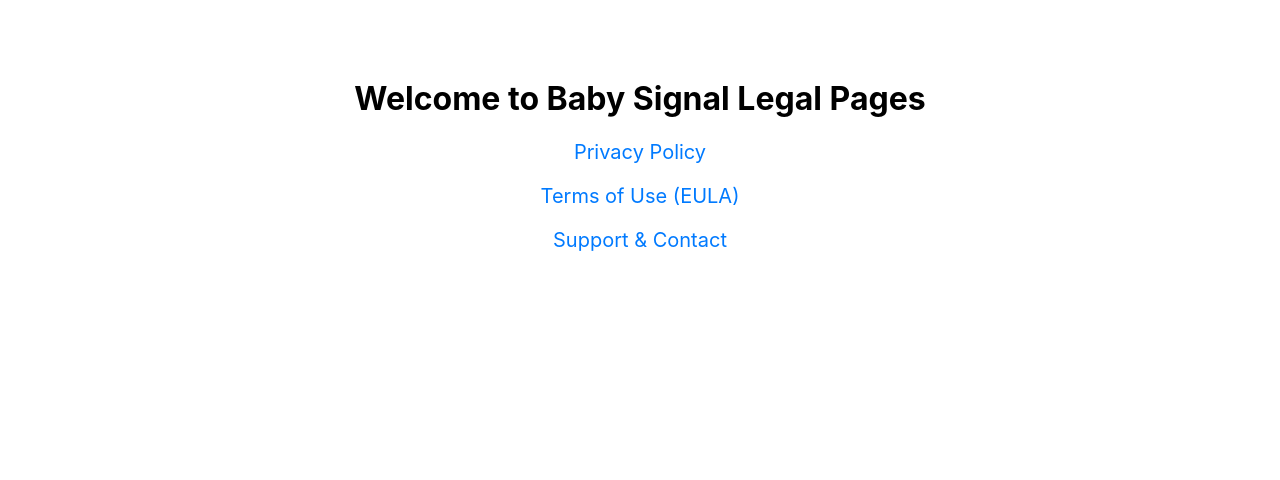
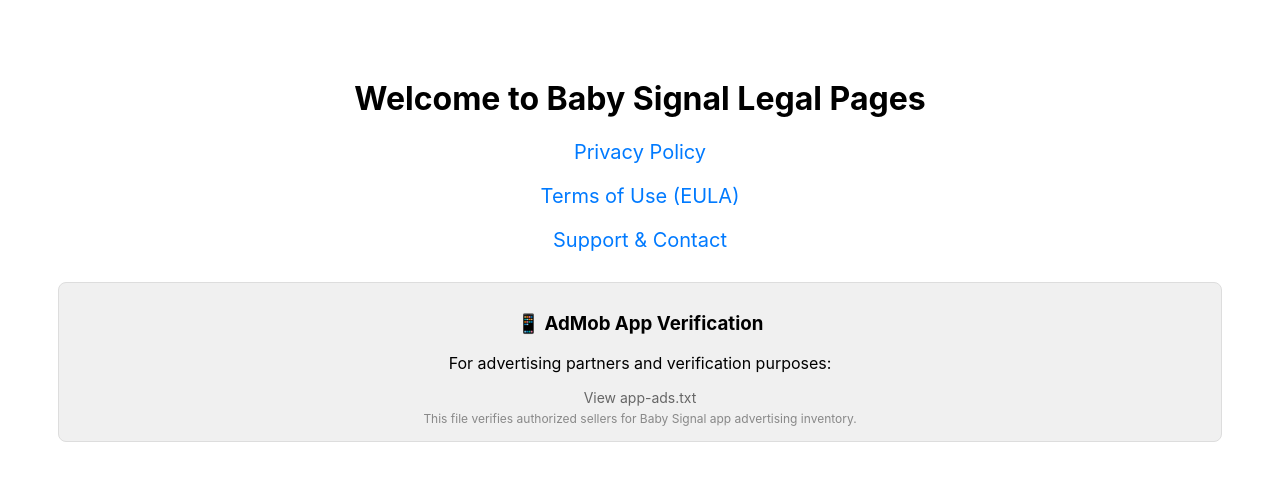
Before and after one commit to CodeRunner24/-baby-signal-privacy, a plain HTML site: page index.html in a window 1280 px wide. Drawn offline with Linux system fonts and the light colour scheme.

Commit message:
Update index.html

```diff
--- a/index.html
+++ b/index.html
@@ -20,6 +20,18 @@
     a:hover {
       text-decoration: underline;
     }
+    .app-ads-link {
+      background-color: #f0f0f0;
+      padding: 10px;
+      border-radius: 8px;
+      margin: 30px 0;
+      border: 1px solid #ddd;
+    }
+    .app-ads-link a {
+      color: #666;
+      font-size: 14px;
+      margin: 5px;
+    }
   </style>
 </head>
 <body>
@@ -27,5 +39,15 @@
   <a href="privacy-policy.html">Privacy Policy</a>
   <a href="terms-of-use.html">Terms of Use (EULA)</a>
   <a href="support.html">Support & Contact</a>
+
+  <!-- AdMob app-ads.txt Section -->
+  <div class="app-ads-link">
+    <h3>📱 AdMob App Verification</h3>
+    <p>For advertising partners and verification purposes:</p>
+    <a href="app-ads.txt" target="_blank">View app-ads.txt</a>
+    <p style="font-size: 12px; color: #888; margin: 5px;">
+      This file verifies authorized sellers for Baby Signal app advertising inventory.
+    </p>
+  </div>
 </body>
 </html>
```
